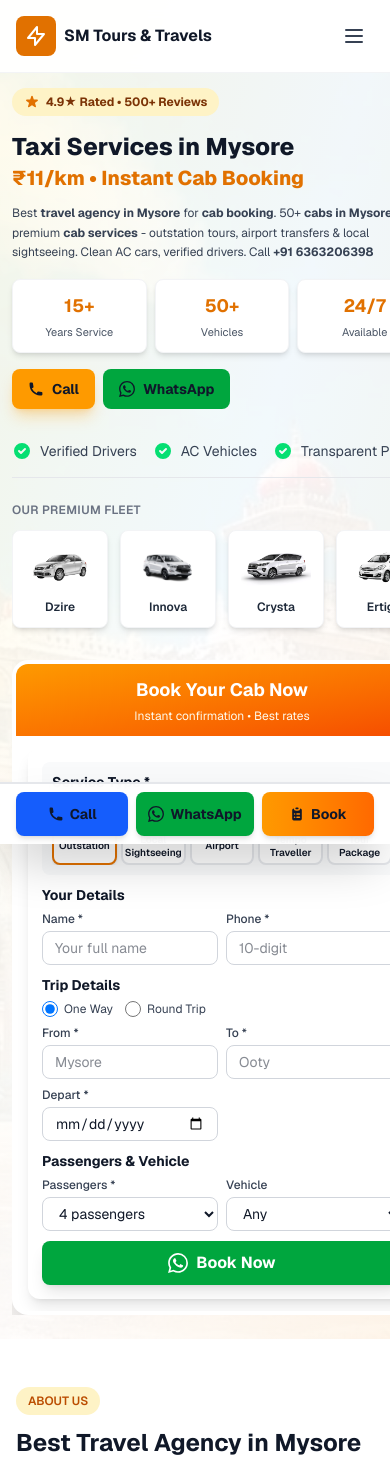
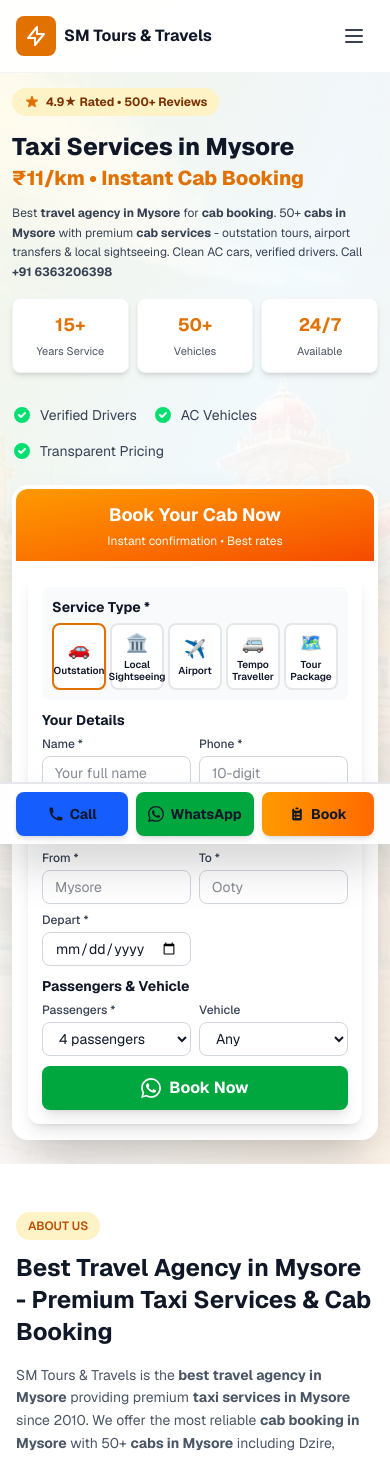
Before and after one commit to manu889/SM, a Next.js app: page / in a window 390 px wide. Shown: the top 1458 px of the page. Built offline with nearby package versions, Linux system fonts and the light colour scheme.

Commit message:
Remove Premium Fleet section, fix booking form scroll, hide call/whatsapp buttons on mobile

```diff
--- a/src/components/BookingForm.tsx
+++ b/src/components/BookingForm.tsx
@@ -119,7 +119,7 @@
   const labelSize = compact ? 'text-xs' : 'text-sm';
 
   return (
-    <form onSubmit={handleSubmit} className={`${spacing} bg-white ${sectionPadding} rounded-xl shadow-lg ${compact ? 'max-h-[calc(100vh-200px)] overflow-y-auto overflow-x-hidden' : ''}`}>
+    <form onSubmit={handleSubmit} className={`${spacing} bg-white ${sectionPadding} rounded-xl shadow-lg`}>
       {/* Service Type Selection - Horizontal */}
       <div className={`bg-gray-50 ${compact ? 'p-2.5' : 'p-4'} rounded-lg`}>
         <label className={`block ${headingSize} font-bold text-gray-900 ${compact ? 'mb-1.5' : 'mb-2'}`}>
--- a/src/components/Hero.tsx
+++ b/src/components/Hero.tsx
@@ -53,7 +53,7 @@
             </div>
 
             {/* Quick Contact CTAs */}
-            <div className="flex flex-wrap gap-2 sm:gap-3">
+            <div className="hidden lg:flex flex-wrap gap-2 sm:gap-3">
               <a
                 href={`tel:${PHONE}`}
                 className="inline-flex items-center gap-2 bg-amber-500 hover:bg-amber-600 text-white px-4 sm:px-6 py-2.5 sm:py-3 rounded-lg font-bold transition-all shadow-lg shadow-amber-500/30 text-sm sm:text-base"
@@ -99,41 +99,17 @@
               </div>
             </div>
 
-            {/* Vehicle Showcase */}
-            <div className="pt-6 border-t border-gray-200">
-              <p className="text-xs font-semibold text-gray-500 uppercase tracking-wide mb-3">Our Premium Fleet</p>
-              <div className="flex gap-3 overflow-x-auto pb-2 scrollbar-hide">
-                {[
-                  { name: 'Dzire', img: '/Images/Vehicles/Dzire.png' },
-                  { name: 'Innova', img: '/Images/Vehicles/Innova.png' },
-                  { name: 'Crysta', img: '/Images/Vehicles/Crysta.webp' },
-                  { name: 'Ertiga', img: '/Images/Vehicles/Ertiga.png' }
-                ].map((vehicle) => (
-                  <div key={vehicle.name} className="flex-shrink-0 bg-white rounded-lg p-3 shadow-md border border-gray-100 hover:shadow-lg transition-shadow w-24">
-                    <div className="relative h-12 mb-2">
-                      <Image
-                        src={vehicle.img}
-                        alt={`${vehicle.name} - Taxi Service Mysore`}
-                        fill
-                        className="object-contain"
-                        sizes="96px"
-                      />
-                    </div>
-                    <p className="text-xs font-semibold text-center text-gray-800">{vehicle.name}</p>
-                  </div>
-                ))}
-              </div>
-            </div>
+
           </div>
 
           {/* Right - Booking Form */}
-          <div className="lg:sticky lg:top-24 w-full max-w-full overflow-hidden">
+          <div className="lg:sticky lg:top-24 w-full max-w-full">
             <div className="bg-white rounded-2xl shadow-2xl p-1 max-w-full">
               <div className="bg-gradient-to-br from-amber-500 to-orange-600 text-white text-center py-3 sm:py-4 rounded-t-xl">
                 <h3 className="text-lg sm:text-xl font-bold">Book Your Cab Now</h3>
                 <p className="text-xs sm:text-sm text-amber-50 mt-1">Instant confirmation • Best rates</p>
               </div>
-              <div className="p-3 sm:p-4 lg:p-6 overflow-x-hidden">
+              <div className="p-3 sm:p-4 lg:p-6">
                 <BookingForm compact={true} />
               </div>
             </div>
```
